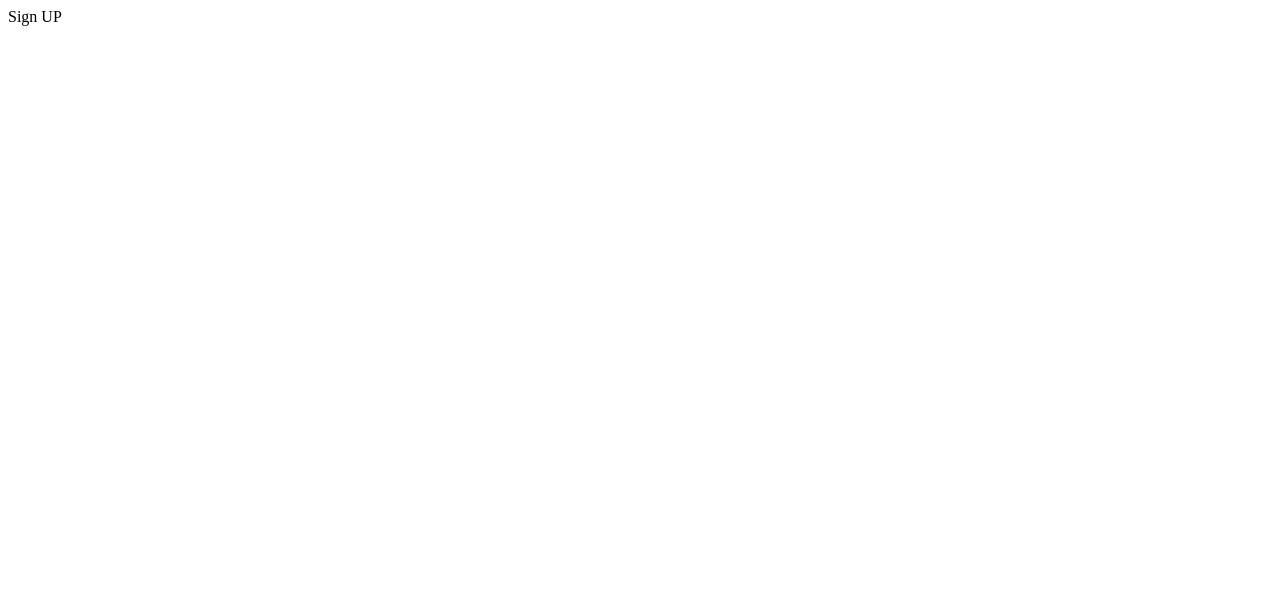
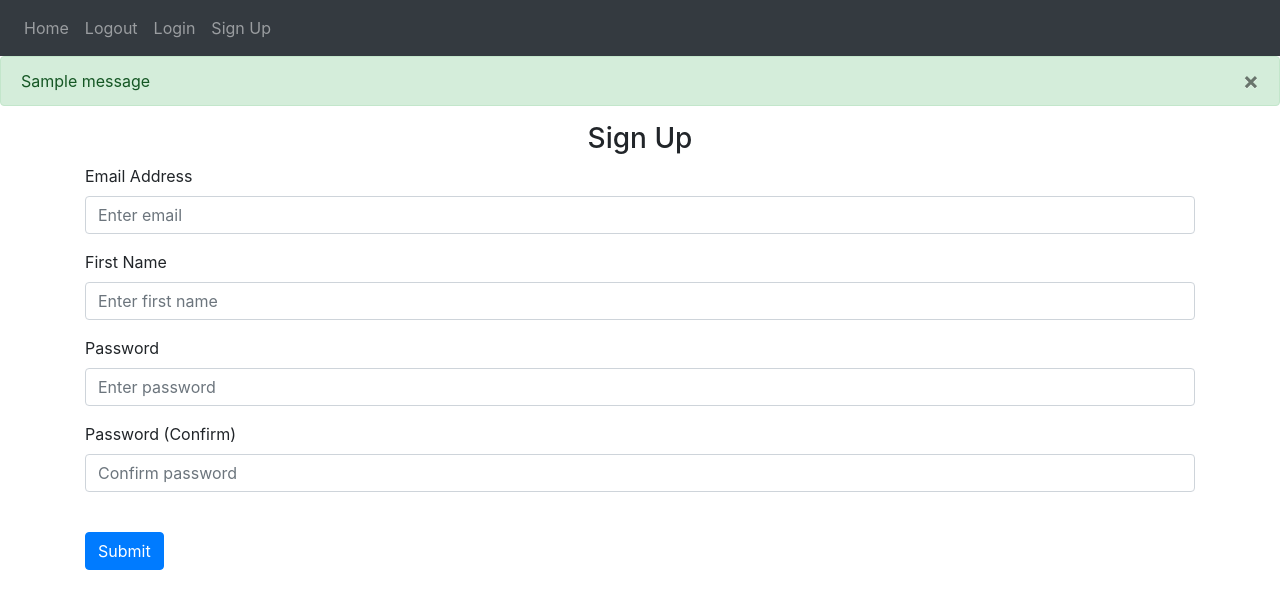
Before and after one commit to Dblay112/flask_notesapp, a Flask app: page /sign-up in a window 1280 px wide. Before the commit the part shown is almost empty. Shown: the top 609 px of the page. Run offline with Flask 3, Linux system fonts and the light colour scheme; one stand-in notice (Sample message) is shown; some libraries are stand-ins or nearby versions.

Commit message:
flash messages for error and success implemented

```diff
--- a/website/auth.py
+++ b/website/auth.py
@@ -1,15 +1,37 @@
-from flask import Blueprint
+from flask import Blueprint, render_template, request, flash
 
 auth = Blueprint('auth', __name__)
 
-@auth.route('/login')
+@auth.route('/login', methods=['GET', 'POST'])  # This is correct
 def login():
-    return '<p> Login </p>'
+    data = request.form
+    print(data)
+    return render_template("login.html")
+
 
 @auth.route('/logout')
 def logout():
     return '<p>Logout</p>'
 
-@auth.route('/sign-up')
+
+@auth.route('/sign-up', methods=['GET', 'POST'])
 def sign_up():
-    return '<p>Sign UP<p>'
+    if request.method == 'POST':
+        email = request.form.get('email')
+        firstName = request.form.get('firstName')
+        password1 = request.form.get('password1')
+        password2 = request.form.get('password2')
+
+        if len(email) < 4:
+            flash('Email must be more than 3 characters', category='error')
+        elif len(firstName) < 2:
+            flash('First name must be more than 2 characters', category='error')
+        elif (password1 != password2):
+            flash('Passwords do not match', category='error')
+        elif len(password1) < 7:
+            flash('Password should be more than 7 characters', category='error')
+        else:
+            flash('Account has been created successfully', category='success')
+
+
+    return render_template('sign_up.html')
--- a/website/templates/base.html
+++ b/website/templates/base.html
@@ -36,7 +36,23 @@
         </div>
       </div>
     </nav>
-
+    {% with messages = get_flashed_messages(with_categories=true)%} {% if
+    messages %} {%for category, message in messages %} {%if category ==
+    'error'%}
+    <div class="alert alert-danger alert-dismissable fade show" role="alert">
+      {{message}}
+      <button type="button" class="close" data-dismiss="alert">
+        <span aria-hidden="true">&times;</span>
+      </button>
+    </div>
+    {%else%}
+    <div class="alert alert-success alert-dismissable fade show" role="alert">
+      {{message}}
+      <button type="button" class="close" data-dismiss="alert">
+        <span aria-hidden="true">&times;</span>
+      </button>
+    </div>
+    {%endif%} {%endfor%} {%endif%} {%endwith%}
     <div class="container">{% block content %} {% endblock %}</div>
     <script
       src="https://code.jquery.com/jquery-3.2.1.slim.min.js"
--- a/website/templates/sign_up.html
+++ b/website/templates/sign_up.html
@@ -1,4 +1,48 @@
 {% extends "base.html" %} {% block title %}Sign Up{% endblock %} {% block
 content %}
-<h1>This is the Sign Up Page</h1>
+<form method="POST">
+  <h3 align="center">Sign Up</h3>
+  <div class="form-group">
+    <label for="email">Email Address</label>
+    <input
+      type="email"
+      class="form-control"
+      id="email"
+      name="email"
+      placeholder="Enter email"
+    />
+  </div>
+  <div class="form-group">
+    <label for="firstName">First Name</label>
+    <input
+      type="text"
+      class="form-control"
+      id="firstName"
+      name="firstName"
+      placeholder="Enter first name"
+    />
+  </div>
+  <div class="form-group">
+    <label for="password1">Password</label>
+    <input
+      type="password"
+      class="form-control"
+      id="password1"
+      name="password1"
+      placeholder="Enter password"
+    />
+  </div>
+  <div class="form-group">
+    <label for="password2">Password (Confirm)</label>
+    <input
+      type="password"
+      class="form-control"
+      id="password2"
+      name="password2"
+      placeholder="Confirm password"
+    />
+  </div>
+  <br />
+  <button type="submit" class="btn btn-primary">Submit</button>
+</form>
 {% endblock %}
```
Also changed, not shown: website/templates/login.html (+25 -1 lines).
